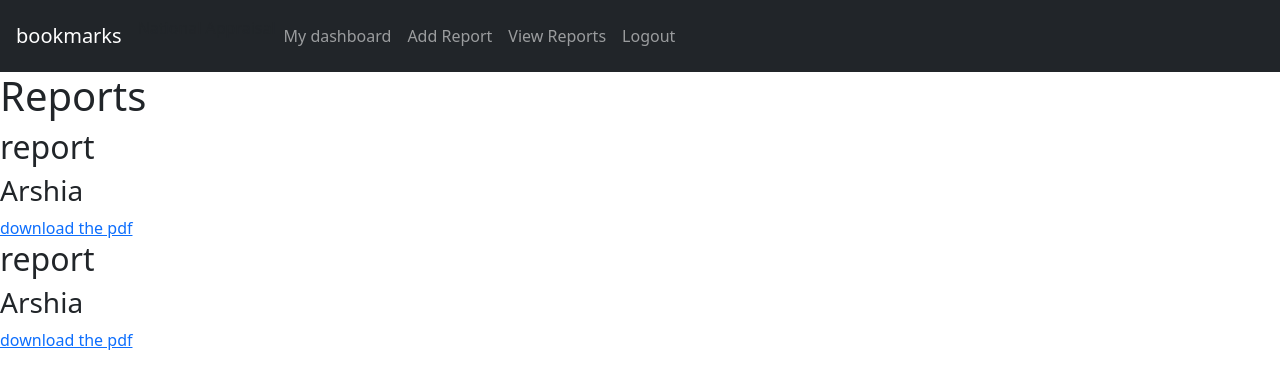
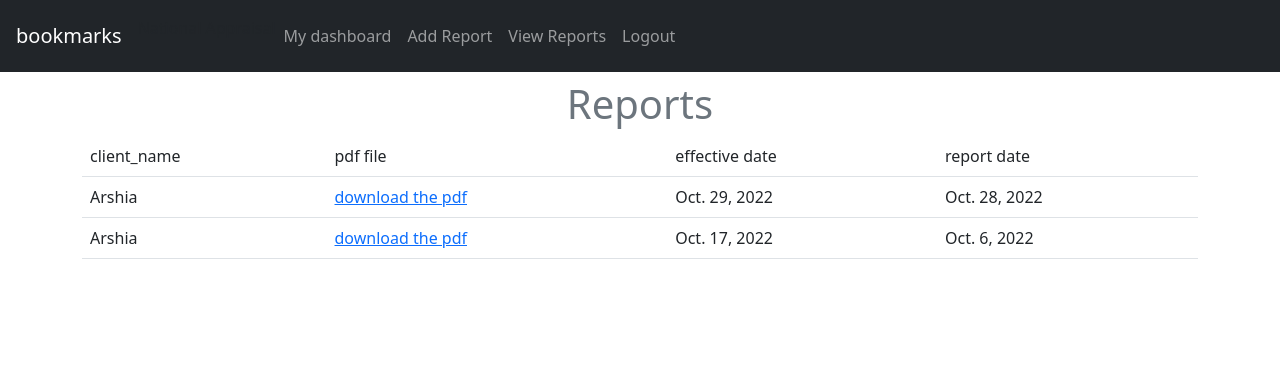
Before and after one commit to arshianajmipour/bookmarks, a Django app: page /accounts/view_reports/ in a window 1280 px wide. Shown: the top 389 px of the page. Run offline with Django 4.2, Linux system fonts and the light colour scheme; a user stored in the database is signed in; data comes from the database, SQL or seed files in the repository; both versions use the stored data as it was after the commit; some libraries are stand-ins or nearby versions.

Commit message:
pages bootstraped

```diff
--- a/account/templates/account/dashboard.html
+++ b/account/templates/account/dashboard.html
@@ -3,6 +3,8 @@
 {% block title %}Dashboard{% endblock %}
 
 {% block content %}
+<div class="col-md-6  px-5 py-5  justify-content-center  text-secondary">
   <h1>Dashboard</h1>
   <p>Welcome to your dashboard. You can <a href="{% url "edit" %}">edit your profile</a> or <a href="{% url "password_change" %}">change your password</a>.</p>
-{% endblock %}
+</div>
+  {% endblock %}
--- a/account/templates/account/login.html
+++ b/account/templates/account/login.html
@@ -5,9 +5,11 @@
 {% block content %}
   <h1>Log-in</h1>
   <p>Please, use the following form to log-in:</p>
-  <form method="post">
-    {{ form.as_p }}
+  <form method="post" class="d-flex flex-column align-items-center container mt-2">
+    <div class="col-md-6 card px-5 py-5 d-flex justify-content-center  text-secondary">
+    {{ form.as_table }}
     {% csrf_token %}
     <p><input type="submit" value="Log in"></p>
+    </div>
   </form>
 {% endblock %}
--- a/account/templates/account/view_reports.html
+++ b/account/templates/account/view_reports.html
@@ -3,10 +3,28 @@
 {% block title %}View Reports{% endblock %}
 
 {% block content %}
+<div class="d-flex flex-column align-items-center container mt-2 text-secondary">
   <h1>Reports</h1>
-  {% for report in reports %}
-    <h2>report</h2>
-    <h3>{{report.client_name}}</h3>
-    <a href="/pdf/get_pdf3/{{report.id}}">download the pdf</a>
-  {% endfor %}
+
+  <table class="table">
+    <thead>
+      <tr>
+        <td>client_name</td>
+        <td>pdf file</td>
+        <td>effective date</td>
+        <td>report date</td>
+      </tr>
+    </thead>
+    <tbody>
+      {% for report in reports %}
+        <tr>
+          <td>{{report.client_name}}</td>
+          <td><a href="/pdf/get_pdf3/{{report.id}}">download the pdf</a></td>
+          <td>{{report.effective_date}}</td>
+          <td>{{report.report_date}}</td>
+        </tr>
+      {% endfor %}
+    </tbody>
+  </table>
+</div>
 {% endblock %}
--- a/account/templates/base.html
+++ b/account/templates/base.html
@@ -39,7 +39,7 @@
         <span class="user ">
           {% if request.user.is_authenticated %}
 
-            <a href="{% url 'logout' %} " class="nav-link">Logout</a>
+            <a href="/accounts/login2/" class="nav-link">Logout</a>
           {% else %}
             <a href="{% url 'login' %} " class="nav-link">Log-in</a>
           {% endif %}
--- a/account/urls.py
+++ b/account/urls.py
@@ -7,6 +7,7 @@ urlpatterns = [
     path('', views.dashboard, name='dashboard'),
     path('', include('django.contrib.auth.urls')),
     path('register/', views.register, name='register'),
+    path('login2/',views.user_login, name='login'),
     path('edit/', views.edit, name='edit'),
     path('add_report/', views.add_report, name='add_report'),
     path('view_reports/', login_required(views.ReportListView.as_view()), name='view_reports'),
--- a/account/views.py
+++ b/account/views.py
@@ -14,6 +14,7 @@ from .models import Profile, Report
 from .forms import LoginForm, UserRegistrationForm, \
     UserEditForm, ProfileEditForm, ReportForm
 from .utils import make_flowables
+from django.contrib.auth import logout
 
 
 def user_login(request):
@@ -27,18 +28,18 @@ def user_login(request):
             if user is not None:
                 if user.is_active:
                     login(request, user)
-                    return HttpResponse('Authenticated ' \
-                                        'successfully')
+                    return HttpResponseRedirect('/accounts/')
                 else:
                     return HttpResponse('Disabled account')
             else:
                 return HttpResponse('Invalid login')
     else:
+        logout(request)
         form = LoginForm()
-    return render(request, 'account/login.html', {'form': form})
+    return HttpResponseRedirect('/accounts/login')
 
 
-# @login_required
+@login_required
 def dashboard(request):
     return render(request,
                   'account/dashboard.html',
```
Also changed, not shown: account/templates/registration/login.html (+9 -5 lines), db.sqlite3.
